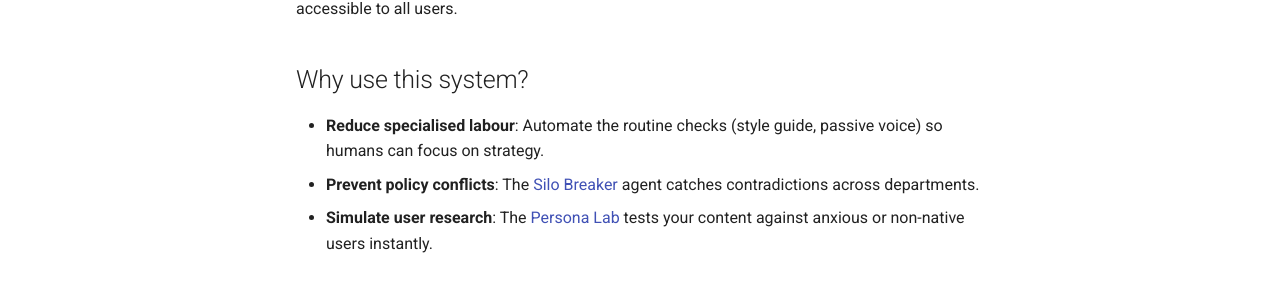
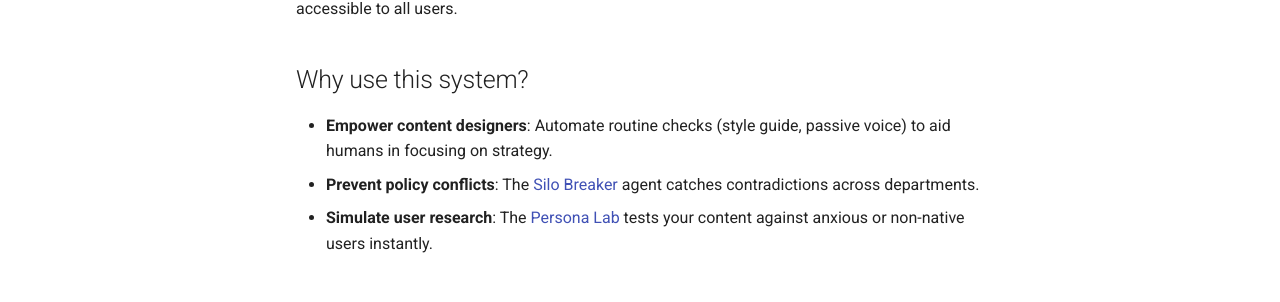
Before and after one commit to steve-dickinson/ai-multi-agent, an MkDocs documentation site: the page built from docs/index.md, in a window 1280 px wide and 900 px high. Shown: the part 318-620 px from the top of the window. Built offline with MkDocs 1.6.1 and Material for MkDocs 9.7.7, drawn with Linux system fonts in a browser that asks for light colours.

Commit message:
Update docs

```diff
--- a/docs/index.md
+++ b/docs/index.md
@@ -8,7 +8,7 @@
 
 ## Why use this system?
 
-*   **Reduce specialised labour**: Automate the routine checks (style guide, passive voice) so humans can focus on strategy.
+*   **Empower content designers**: Automate routine checks (style guide, passive voice) to aid humans in focusing on strategy.
 *   **Prevent policy conflicts**: The [Silo Breaker](capabilities.md#3-silo-breaker-consistency-check) agent catches contradictions across departments.
 *   **Simulate user research**: The [Persona Lab](capabilities.md#1-the-persona-lab) tests your content against anxious or non-native users instantly.
 
```
Also changed, not shown: site/index.html, site/search/search_index.json, 3 other files.
